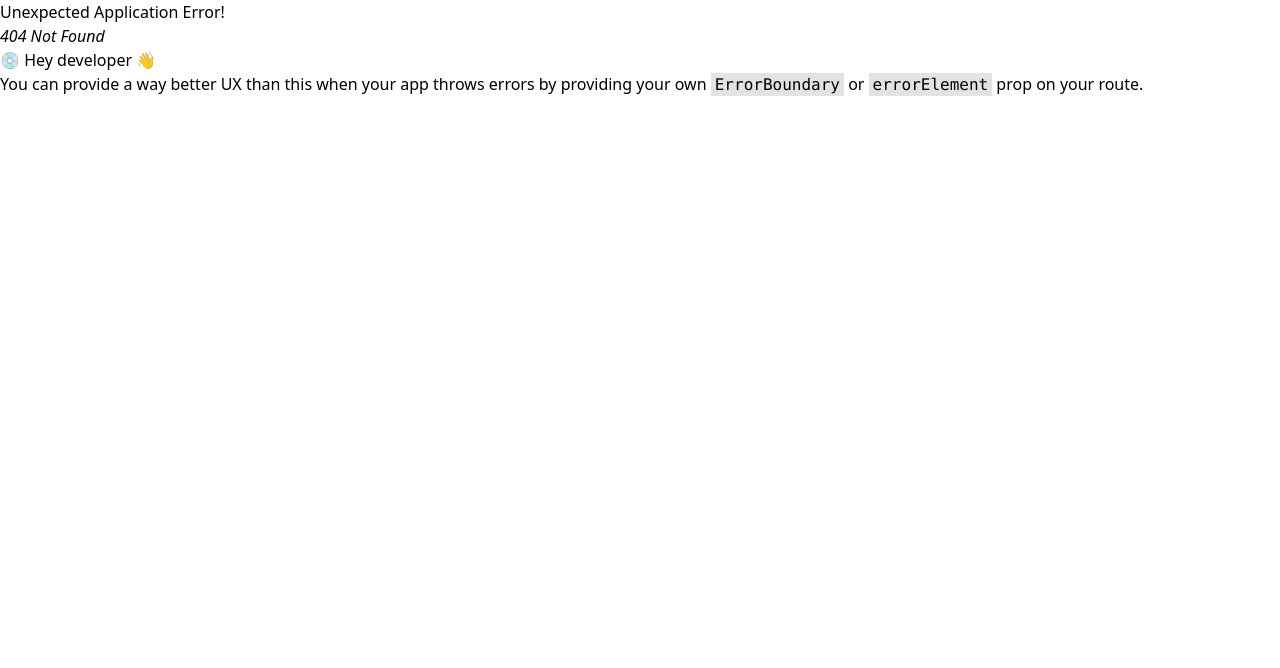
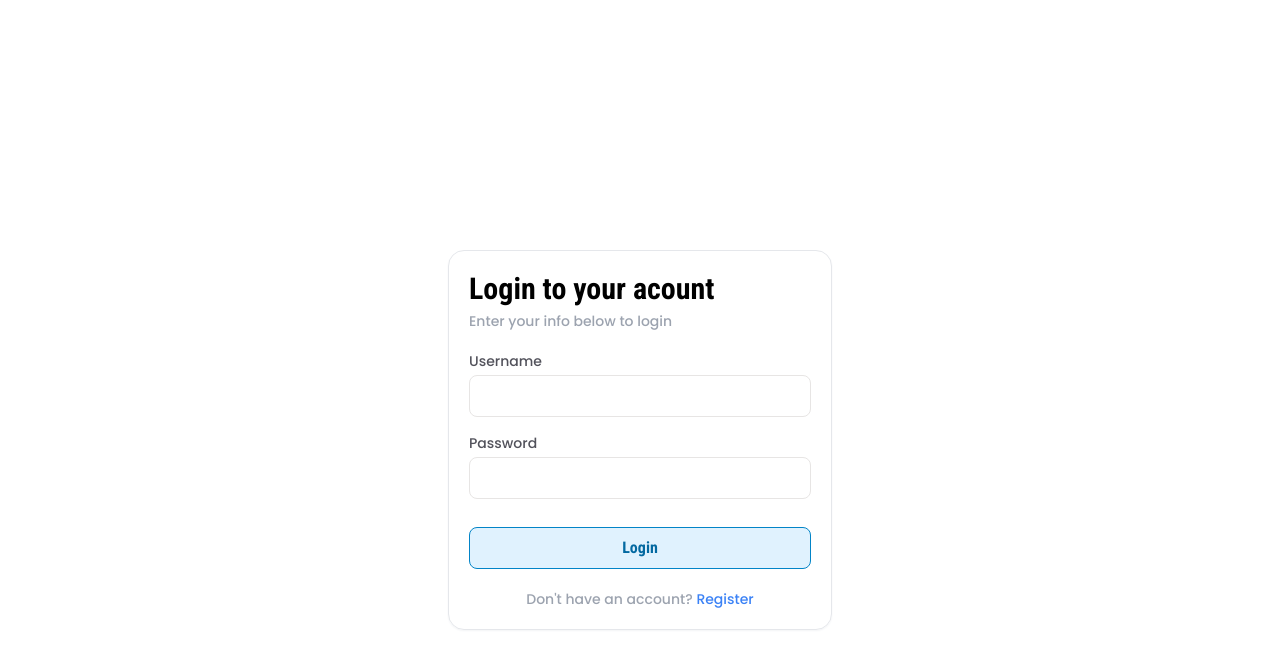
Before and after one commit to mohamad-c/recipe-land, a React (Vite) app in the folder client/: page /login in a window 1280 px wide. Before the commit this address had no page. Shown: the top 668 px of the page. Built offline with nearby package versions, Linux system fonts and the light colour scheme.

Commit message:
feat: add-login-view

```diff
--- a/client/package.json
+++ b/client/package.json
@@ -15,6 +15,7 @@
     "lucide-react": "^0.241.0",
     "react": "^18.2.0",
     "react-dom": "^18.2.0",
+    "react-hot-toast": "^2.4.1",
     "react-query": "^3.39.3",
     "react-redux": "^8.0.7",
     "react-router-dom": "^6.12.0",
--- a/client/src/App.tsx
+++ b/client/src/App.tsx
@@ -5,13 +5,15 @@ import {
   RouterProvider,
 } from "react-router-dom";
 import RegisterPage from "./pages/Register";
+import LoginPage from "./pages/Loign";
 
 function App() {
   const router = createBrowserRouter(
     createRoutesFromElements(
-      // <Route path="/" element={}>
-      <Route path="/register" element={<RegisterPage />} />
-      // </Route>
+      <Route path="/">
+        <Route path="/register" element={<RegisterPage />} />
+        <Route path="/login" element={<LoginPage />} />
+      </Route>
     )
   );
 
--- a/client/src/components/Card.tsx
+++ b/client/src/components/Card.tsx
@@ -2,23 +2,24 @@ export default function Card({
   children,
   title,
   description,
+  cardFooter,
+  footerTitle
 }: {
   children: React.ReactNode;
   title: string;
   description: string;
+  cardFooter?: React.ReactNode;
+  footerTitle?: string;
 }): JSX.Element {
   return (
-    <div className="container w-96 border rounded-2xl border-gray-200 px-5 py-5 shadow shadow-gray-100">
+    <div className="container w-96 border rounded-2xl border-gray-200 px-5 py-5 shadow-sm shadow-gray-100">
       <h4 className="font-bold text-3xl pb-1 font-Roboto-Condensed">{title}</h4>
       <p className="font-medium text-sm pb-5 text-gray-400 font-poppins">
         {description}
       </p>
       {children}
       <p className="font-medium text-sm pt-5 text-center text-gray-400 font-poppins">
-        Already have an account?{" "}
-        <span className="font-medium text-sm pb-10 text-blue-500 font-poppins">
-          Login
-        </span>
+        {footerTitle} <span>{cardFooter}</span>
       </p>
     </div>
   );
--- /dev/null
+++ b/client/src/pages/Loign/index.tsx
@@ -0,0 +1,94 @@
+import { Form, Formik } from "formik";
+import Button from "../../components/Button";
+import Card from "../../components/Card";
+import * as Yup from "yup";
+import TextInput from "../../components/TextInput";
+import { UserModelLogin } from "../../utils/interface";
+import { Link } from "react-router-dom";
+
+export default function LoginPage(): JSX.Element {
+  const userModel = {
+    username: "",
+    password: "",
+  };
+
+  const SignupSchema = Yup.object().shape({
+    username: Yup.string()
+      .min(2, "Too Short!")
+      .max(50, "Too Long!")
+      .required("Required"),
+    password: Yup.string()
+      .min(2, "Too Short!")
+      .max(50, "Too Long!")
+      .required("Required"),
+  });
+
+  const registerUser = async (data: UserModelLogin) => {
+    const response = await fetch("http://localhost:3000/user/login", {
+      method: "POST",
+      headers: {
+        "Content-Type": "application/json;charset=utf-8",
+      },
+      body: JSON.stringify(data),
+    });
+
+    const result: UserModelLogin = await response.json();
+    console.log(result);
+  };
+
+  return (
+    <div className="container flex justify-between items-center h-screen my-10">
+      <Card
+        title="Login to your acount"
+        footerTitle="Don't have an account?"
+        description="Enter your info below to login"
+        cardFooter={
+          <Link
+            to="/register"
+            className="font-medium text-sm pb-10 text-blue-500 font-poppins hover:underline"
+          >
+            Register
+          </Link>
+        }
+      >
+        <Formik
+          initialValues={userModel}
+          validationSchema={SignupSchema}
+          onSubmit={(values) => {
+            registerUser(values);
+          }}
+        >
+          {({ errors, touched }) => (
+            <Form>
+              <TextInput
+                model={userModel}
+                id="username"
+                name="username"
+                label="Username"
+                error={Boolean(errors.username && touched.username)}
+                errorMessage={
+                  errors.username && touched.username ? (
+                    <div>{errors.username}</div>
+                  ) : null
+                }
+              />
+              <TextInput
+                model={userModel}
+                id="password"
+                name="password"
+                label="Password"
+                error={Boolean(errors.password && touched.password)}
+                errorMessage={
+                  errors.password && touched.password ? (
+                    <div>{errors.password}</div>
+                  ) : null
+                }
+              />
+              <Button variant="primary" title="Login" />
+            </Form>
+          )}
+        </Formik>
+      </Card>
+    </div>
+  );
+}
--- a/client/src/pages/Register/index.tsx
+++ b/client/src/pages/Register/index.tsx
@@ -1,3 +1,4 @@
+import { Link } from "react-router-dom";
 import Button from "../../components/Button";
 import Card from "../../components/Card";
 import TextInput from "../../components/TextInput";
@@ -58,7 +59,16 @@ export default function RegisterPage(): JSX.Element {
     <div className="container flex justify-between items-center h-screen my-10">
       <Card
         title="Create an account"
+        footerTitle="Already have an account?"
         description="Enter your info below to create your account"
+        cardFooter={
+          <Link
+            to="/login"
+            className="font-medium text-sm pb-10 text-blue-500 font-poppins hover:underline"
+          >
+            Login
+          </Link>
+        }
       >
         <Formik
           initialValues={userModel}
@@ -134,14 +144,16 @@ export default function RegisterPage(): JSX.Element {
                 id="confirmPassword"
                 name="confirmPassword"
                 label="Confirm Password"
-                error={Boolean(errors.confirmPassword && touched.confirmPassword)}
+                error={Boolean(
+                  errors.confirmPassword && touched.confirmPassword
+                )}
                 errorMessage={
                   errors.confirmPassword && touched.confirmPassword ? (
                     <div>{errors.confirmPassword}</div>
                   ) : null
                 }
               />
-              <Button variant="success" title="submit" />
+              <Button variant="success" title="Register" />
             </Form>
           )}
         </Formik>
--- a/client/src/utils/interface.ts
+++ b/client/src/utils/interface.ts
@@ -6,3 +6,8 @@ export interface UserModel {
   password: string;
   confirmPassword: string;
 }
+
+export interface UserModelLogin {
+  username: string;
+  password: string;
+}
```
Also changed, not shown: 1 other file (tests, documents, lock files or other folders).
